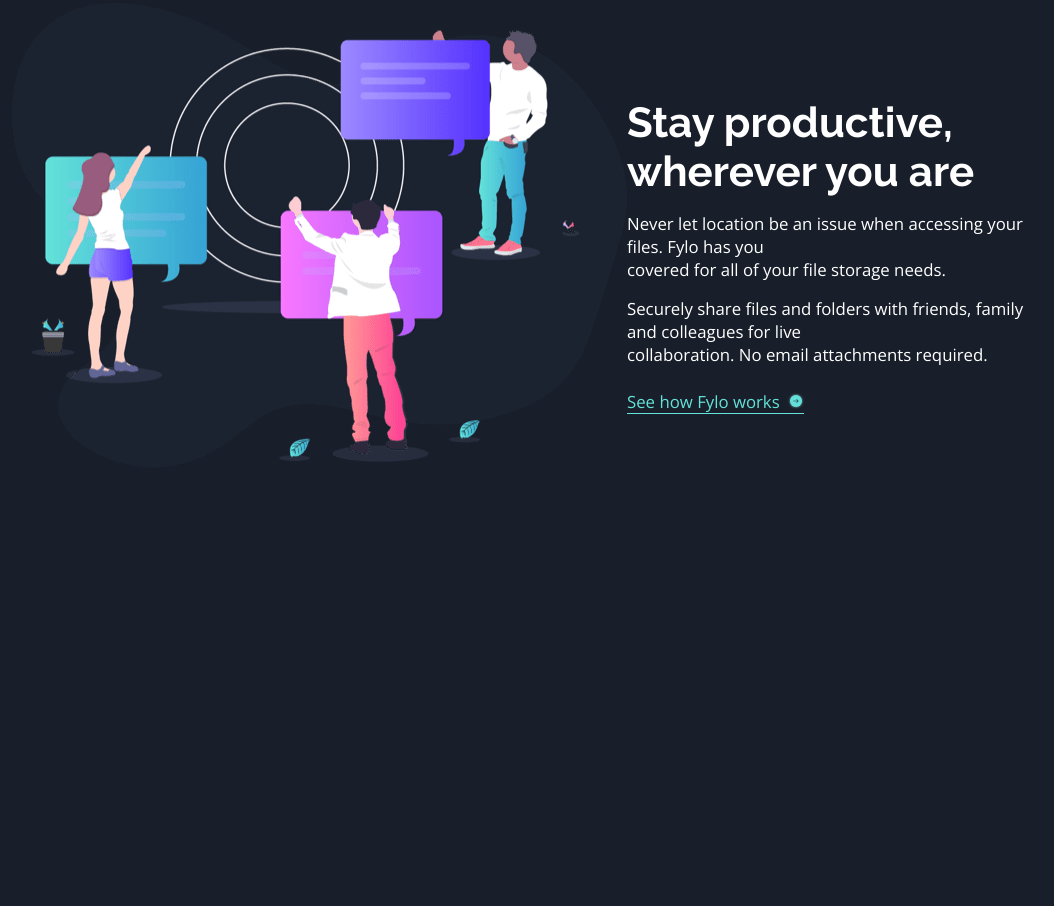
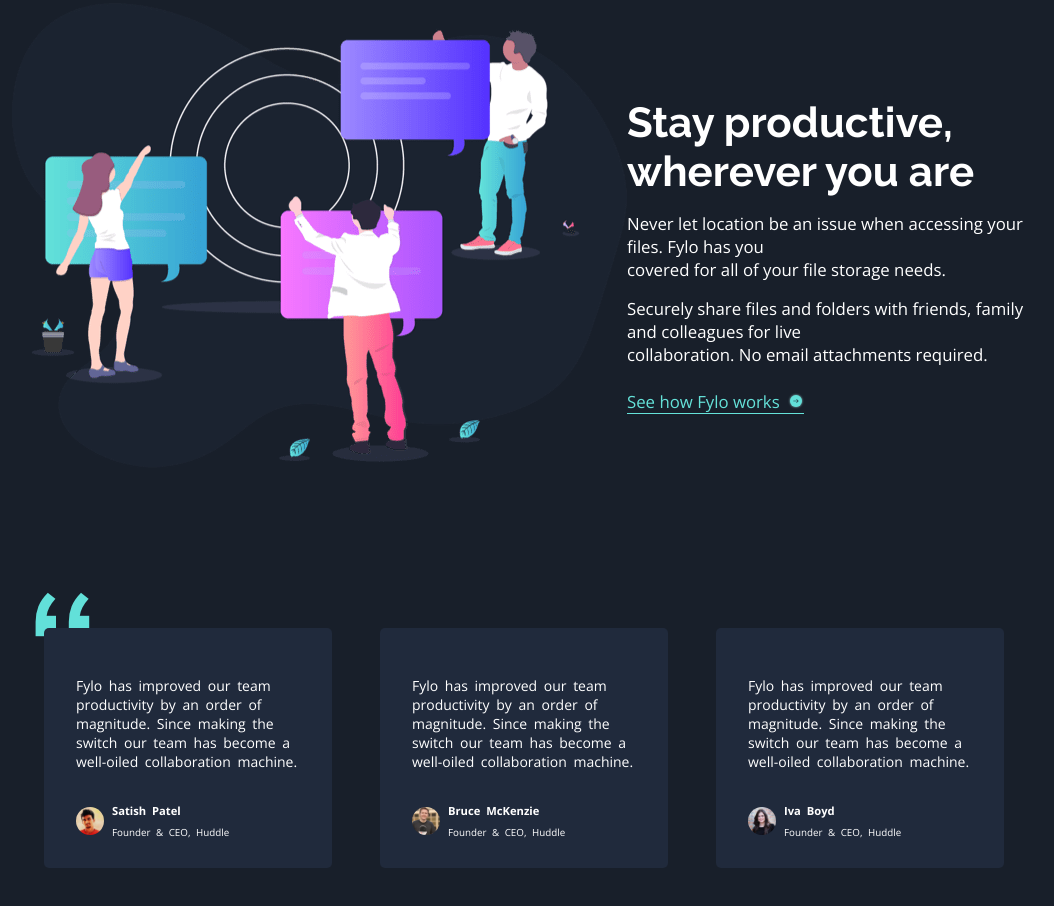
Before and after one commit to MaedehAlizadeh/Fylo-Landing-Page, a plain HTML site: page index.html in a window 1280 px wide. Shown: the part 1702-2608 px from the top of the page, without its empty margins (116-1170 px from the left). Before the commit the page ends 2250 px from the top, so only its background shows below. Drawn offline with nearby package versions, Linux system fonts and the light colour scheme.

Commit message:
Added Testimonials Section

```diff
--- a/css/style.css
+++ b/css/style.css
@@ -10,6 +10,7 @@
     Hero Section Style
     Features Section Style
     Stay Productive  Section Style
+    Testimonials Section Style
 */
 
 
@@ -196,3 +197,54 @@ header {
     color: var(--text-color);
     border-color: var(--text-color);
 }
+
+
+/* ====== Testimonials Section Style ====== */
+.testimonials {
+    position: relative;
+    margin: 10rem;
+}
+
+.testimonials > img {
+    position: absolute;
+    top: -36px;
+    left: -9px;
+    z-index: -20;
+}
+
+.testimonials-items {
+    display: grid;
+    grid-template-columns: repeat(3, 1fr);
+    column-gap: 3rem;
+    align-items: center;
+}
+
+.testimonials-box {
+    background-color: var(--testimonials-background);
+    padding: 3rem 2rem 1.8rem;
+    border-radius: 5px;
+    word-spacing: 3px;
+}
+
+.testimonials-person {
+    display: flex;
+    align-items: center;
+    justify-content: flex-start;
+    margin-top: 2rem;
+}
+
+.testimonials-person img{
+    width: 28px;
+    height: 28px;
+    border-radius: 20px;
+    margin-right: .5rem;
+}
+.testimonials-person p {
+    font-size: .7em;
+}
+
+.testimonials-person p:first-child{
+    font-weight: 600;
+    font-size: .8em;
+    margin-bottom: .5rem;
+}
--- a/index.html
+++ b/index.html
@@ -95,6 +95,7 @@
         </section>
         <!-- Features Section Ended -->
 
+        <!-- Stay Productive Section Started -->
         <section class="stay-productive">
             <img src="./images/illustration-stay-productive.png" alt="stay productive">
             <div class="productive-text">
@@ -110,6 +111,57 @@
                 <a href="#" role="link" class="productive-btn">See how Fylo works </a>
             </div>
         </section>
+        <!-- Stay Productive Section Ended -->
+
+        <!-- Testimonials Section Started -->
+        <section class="testimonials">
+            <img src="./images/bg-quotes.png" alt="testimonials">
+            <div class="testimonials-items">
+                <div class="testimonials-box">
+                    <p>
+                        Fylo has improved our team productivity by an order of magnitude.
+                        Since making the switch our team has
+                        become a well-oiled collaboration machine.
+                    </p>
+                    <div class="testimonials-person">
+                        <img src="./images/profile-1.jpg" alt="Profile">
+                        <div>
+                            <p>Satish Patel</p>
+                            <p>Founder & CEO, Huddle</p>
+                        </div>
+                    </div>
+                </div>
+                <div class="testimonials-box">
+                    <p>
+                        Fylo has improved our team productivity by an order of magnitude.
+                        Since making the switch our team has
+                        become a well-oiled collaboration machine.
+                    </p>
+                    <div class="testimonials-person">
+                        <img src="./images/profile-2.jpg" alt="Profile">
+                        <div>
+                            <p>Bruce McKenzie</p>
+                            <p>Founder & CEO, Huddle</p>
+                        </div>
+                    </div>
+                </div>
+                <div class="testimonials-box">
+                    <p>
+                        Fylo has improved our team productivity by an order of magnitude.
+                        Since making the switch our team has
+                        become a well-oiled collaboration machine.
+                    </p>
+                    <div class="testimonials-person">
+                        <img src="./images/profile-3.jpg" alt="Profile">
+                        <div>
+                            <p>Iva Boyd</p>
+                            <p>Founder & CEO, Huddle</p>
+                        </div>
+                    </div>
+                </div>
+            </div>
+        </section>
+        <!-- Testimonials Section Ended -->
     </main>
 
     <!-- JavaScript -->
```
Also changed, not shown: images/bg-quotes.png (added), images/profile-1.jpg (added), images/profile-2.jpg (added), images/profile-3.jpg (added).
